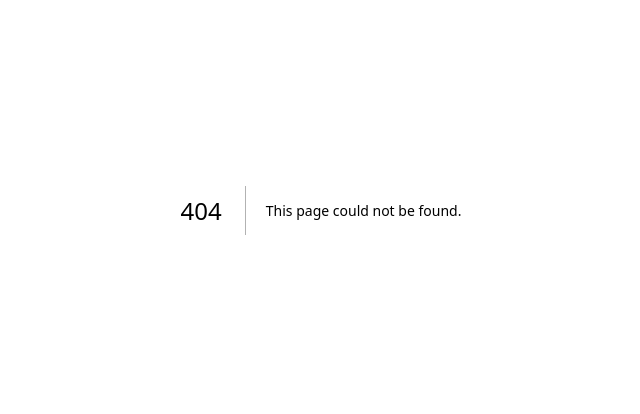
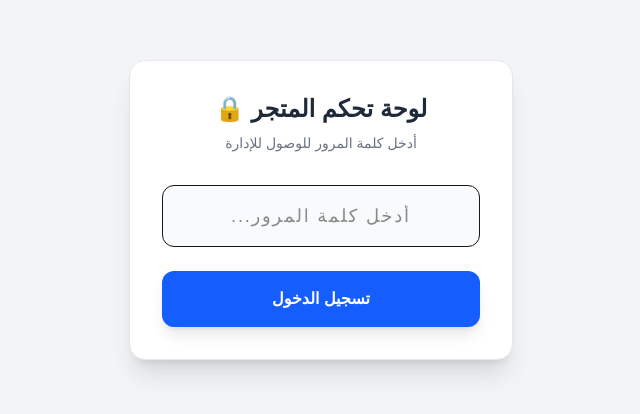
Before and after one commit to hamzalatreche20-alt/my-cod-store, a Next.js app: page /login in a window 1280 px wide. Before the commit this address had no page. Shown: the part 190-604 px from the top of the page, without its empty margins (319-959 px from the left). Built offline with nearby package versions, Linux system fonts and the light colour scheme.

Commit message:
إضافة نظام حماية الداشبورد بكلمة مرور

```diff
--- /dev/null
+++ b/app/api/login/route.ts
@@ -0,0 +1,24 @@
+import { NextResponse } from 'next/server';
+
+export async function POST(request: Request) {
+  const body = await request.json();
+  const adminPassword = process.env.ADMIN_PASSWORD || '123456';
+
+  // إذا كانت كلمة المرور مطابقة
+  if (body.password === adminPassword) {
+    const response = NextResponse.json({ success: true });
+
+    // إعطاء المستخدم "بطاقة مرور" (Cookie) صالحة لمدة أسبوع
+    response.cookies.set('admin_auth', 'true', {
+      httpOnly: true,
+      secure: process.env.NODE_ENV === 'production',
+      path: '/',
+      maxAge: 60 * 60 * 24 * 7 // 7 أيام
+    });
+
+    return response;
+  }
+
+  // إذا كانت كلمة المرور خاطئة
+  return NextResponse.json({ success: false, message: 'كلمة المرور خاطئة' }, { status: 401 });
+}
--- /dev/null
+++ b/app/login/page.tsx
@@ -0,0 +1,66 @@
+"use client";
+
+import { useState } from 'react';
+import { useRouter } from 'next/navigation';
+
+export default function LoginPage() {
+  const [password, setPassword] = useState('');
+  const [error, setError] = useState('');
+  const [isLoading, setIsLoading] = useState(false);
+  const router = useRouter();
+
+  const handleLogin = async (e: React.FormEvent) => {
+    e.preventDefault();
+    setError('');
+    setIsLoading(true);
+
+    try {
+      const res = await fetch('/api/login', {
+        method: 'POST',
+        headers: { 'Content-Type': 'application/json' },
+        body: JSON.stringify({ password })
+      });
+
+      if (res.ok) {
+        // إذا نجح الدخول، وجهه مباشرة للداشبورد
+        router.push('/dashboard/products');
+      } else {
+        setError('❌ كلمة المرور غير صحيحة!');
+      }
+    } catch (err) {
+      setError('حدث خطأ في الاتصال.');
+    } finally {
+      setIsLoading(false);
+    }
+  };
+
+  return (
+    <div dir="rtl" className="min-h-screen flex items-center justify-center bg-gray-100 px-4">
+      <form onSubmit={handleLogin} className="bg-white p-8 rounded-2xl shadow-xl w-full max-w-sm border border-gray-200">
+        <div className="text-center mb-8">
+          <h1 className="text-2xl font-black text-gray-800">لوحة تحكم المتجر 🔒</h1>
+          <p className="text-gray-500 mt-2 text-sm">أدخل كلمة المرور للوصول للإدارة</p>
+        </div>
+
+        {error && <div className="bg-red-50 text-red-600 p-3 rounded-lg mb-4 text-center font-bold text-sm">{error}</div>}
+
+        <input
+          type="password"
+          placeholder="أدخل كلمة المرور..."
+          value={password}
+          onChange={(e) => setPassword(e.target.value)}
+          className="w-full p-4 border rounded-xl mb-6 outline-none focus:ring-2 focus:ring-blue-500 text-center text-lg bg-gray-50 tracking-widest"
+          required
+        />
+
+        <button
+          type="submit"
+          disabled={isLoading}
+          className="w-full bg-blue-600 text-white font-bold py-4 rounded-xl hover:bg-blue-700 transition-colors shadow-lg disabled:bg-gray-400"
+        >
+          {isLoading ? 'جاري التحقق...' : 'تسجيل الدخول'}
+        </button>
+      </form>
+    </div>
+  );
+}
--- /dev/null
+++ b/middleware.ts
@@ -0,0 +1,22 @@
+import { NextResponse } from 'next/server';
+import type { NextRequest } from 'next/server';
+
+export function middleware(request: NextRequest) {
+  // البحث عن بطاقة المرور (Cookie)
+  const authCookie = request.cookies.get('admin_auth');
+
+  // إذا كان الزائر يحاول الدخول لأي مسار يبدأ بـ /dashboard
+  if (request.nextUrl.pathname.startsWith('/dashboard')) {
+    // إذا لم يكن يملك البطاقة، اطرده لصفحة تسجيل الدخول
+    if (!authCookie || authCookie.value !== 'true') {
+      return NextResponse.redirect(new URL('/login', request.url));
+    }
+  }
+
+  return NextResponse.next();
+}
+
+// تطبيق الحارس فقط على لوحة التحكم للحفاظ على سرعة باقي الموقع
+export const config = {
+  matcher: ['/dashboard/:path*'],
+};
```
